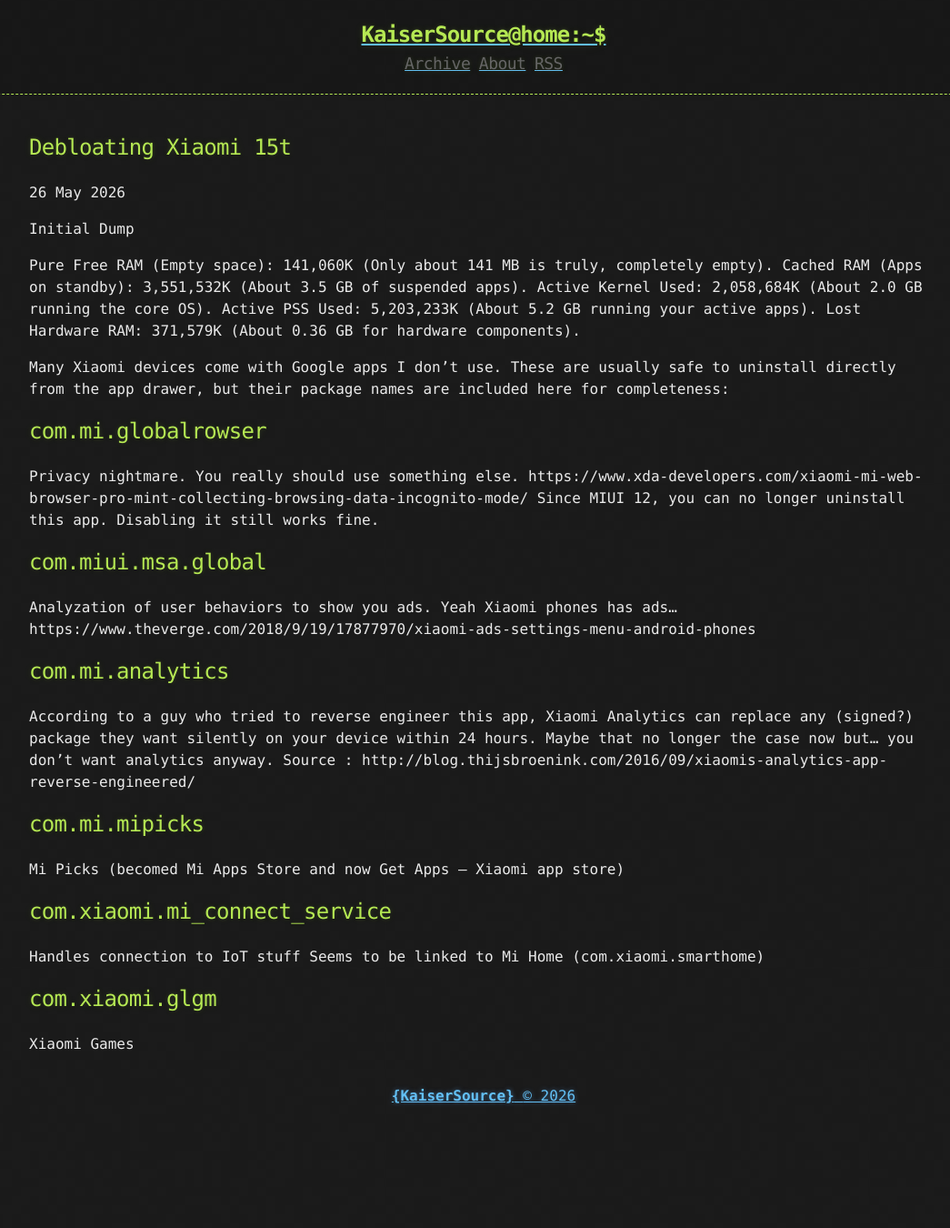
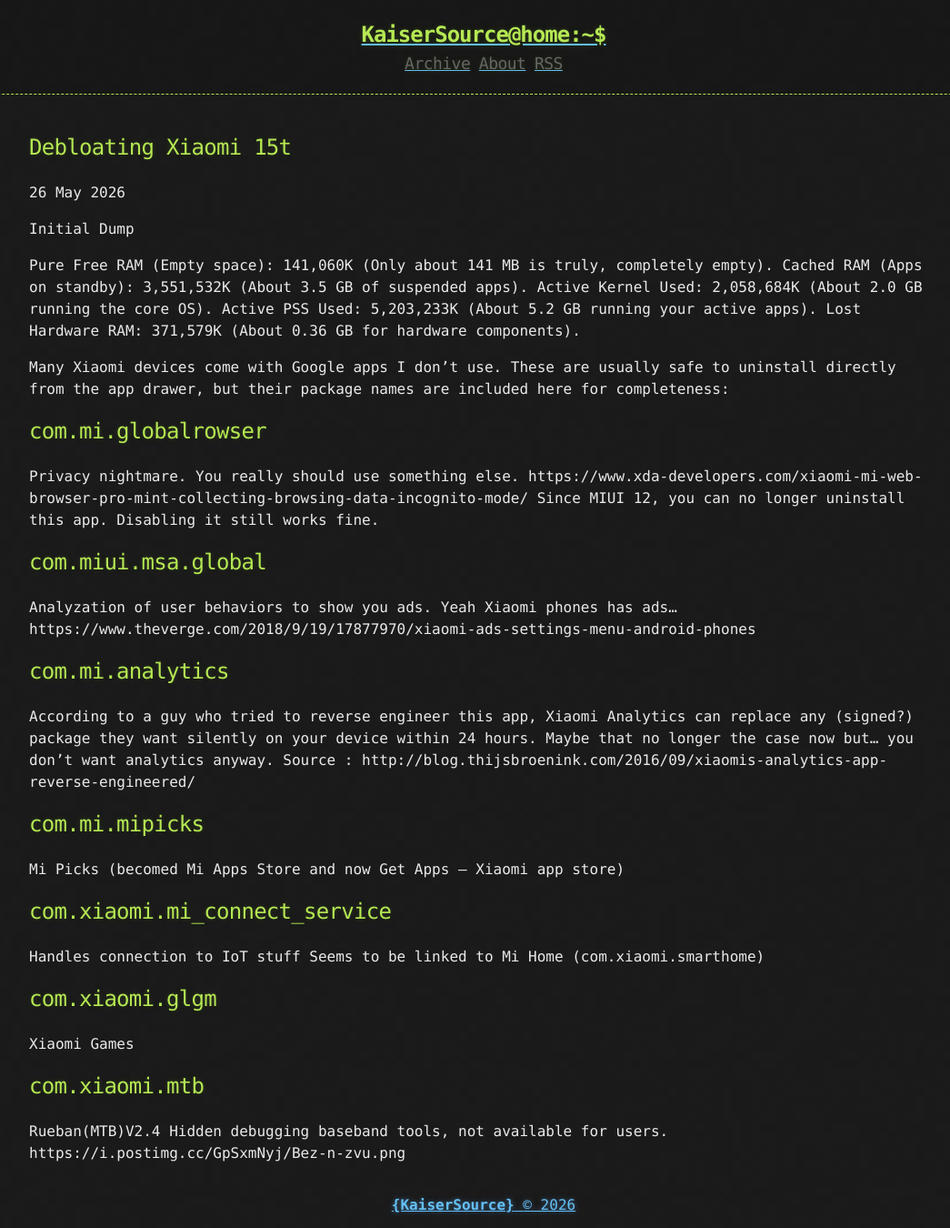
Before and after one commit to kaisersource/kaisersource.github.io, a Jekyll site: the page built from _posts/2026-05-26-debloating-xiaomi-15t..md, in a window 1280 px wide. Shown: the whole page at 91% size, without its empty margins (108-1153 px from the left). Built offline with Jekyll 4.4.1, drawn with Linux system fonts in a browser that asks for light colours; before the commit the page ends 1230 px from its top, so only the background shows below that.

Commit message:
Update Xiaomi 15T debloating guide with new package
Added information about com.xiaomi.mtb and its functionality.

```diff
--- a/_posts/2026-05-26-debloating-xiaomi-15t..md
+++ b/_posts/2026-05-26-debloating-xiaomi-15t..md
@@ -30,3 +30,9 @@ Handles connection to IoT stuff Seems to be linked to Mi Home (com.xiaomi.smarth
 
 ## com.xiaomi.glgm
 Xiaomi Games
+
+
+## com.xiaomi.mtb
+Rueban(MTB)V2.4
+Hidden debugging baseband tools, not available for users.
+https://i.postimg.cc/GpSxmNyj/Bez-n-zvu.png
```
